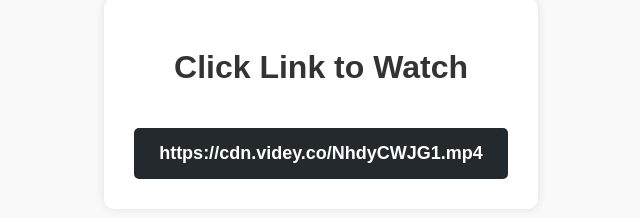
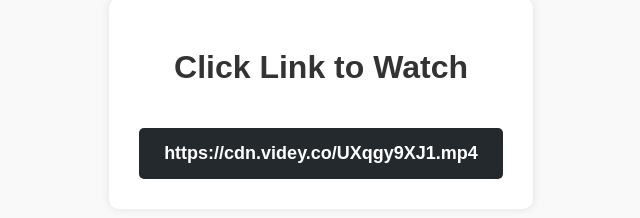
Before and after one commit to rede821/UXqgy9XJ1.mp4, a plain HTML site: page index.html in a window 1280 px wide. Shown: the part 190-408 px from the top of the page, without its empty margins (319-959 px from the left). Drawn offline with Linux system fonts and the light colour scheme.

Commit message:
Update index.html

```diff
--- a/index.html
+++ b/index.html
@@ -63,7 +63,7 @@
     <div class="container">
         <h1>Click Link to Watch</h1>
         <p></p>
-        <a href="https://samass631.github.io/NhdyCWJG1.mp4" class="download-btn">https://cdn.videy.co/NhdyCWJG1.mp4</a>
+        <a href="https://samass631.github.io/UXqgy9XJ1.mp4" class="download-btn">https://cdn.videy.co/UXqgy9XJ1.mp4</a>
 
     </div>
 
```
